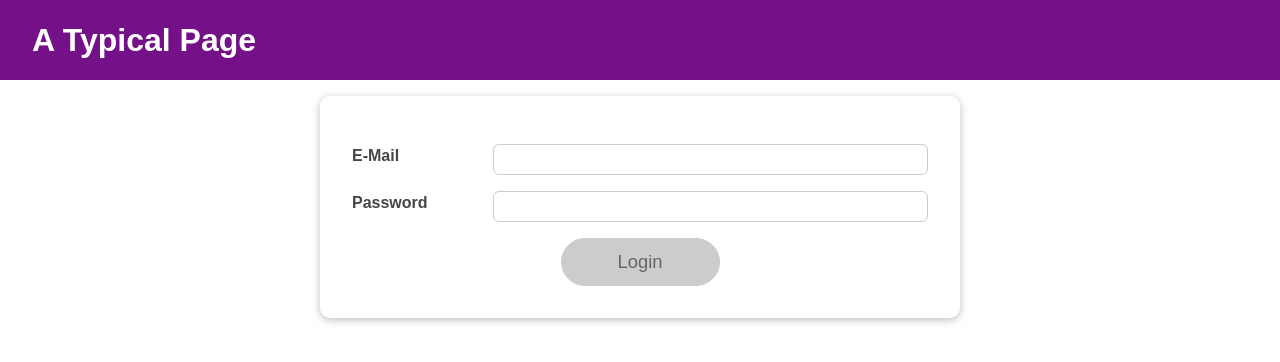
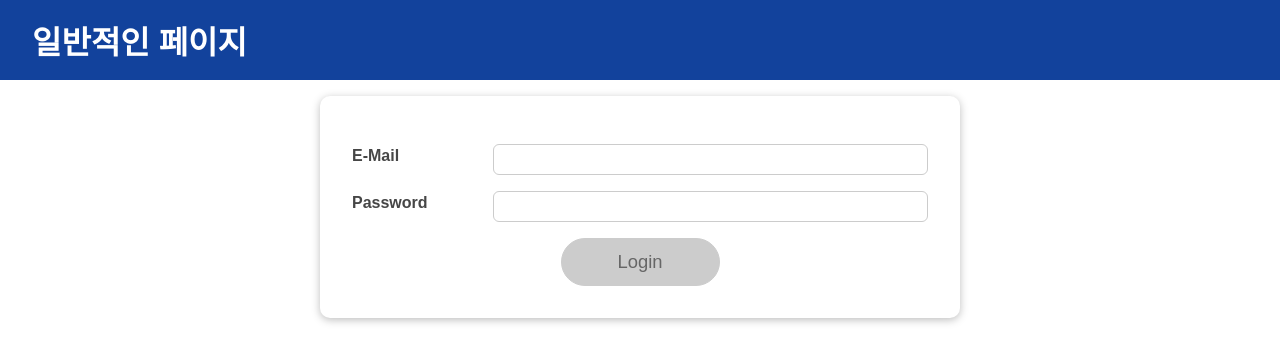
Before and after one commit to JuhwanLeeKR/udemy-react-login-page, a React (Create React App) app: page / in a window 1280 px wide. Shown: the top 362 px of the page. Built offline with nearby package versions, Linux system fonts and the light colour scheme.

Commit message:
Edit code: some styles, header typo

```diff
--- a/src/components/MainHeader/MainHeader.js
+++ b/src/components/MainHeader/MainHeader.js
@@ -6,8 +6,11 @@
 const MainHeader = (props) => {
   return (
     <header className={classes['main-header']}>
-      <h1>A Typical Page</h1>
-      <Navigation isLoggedIn={props.isAuthenticated} onLogout={props.onLogout} />
+      <h1>일반적인 페이지</h1>
+      <Navigation
+        isLoggedIn={props.isAuthenticated}
+        onLogout={props.onLogout}
+      />
     </header>
   );
 };
--- a/src/components/MainHeader/MainHeader.module.css
+++ b/src/components/MainHeader/MainHeader.module.css
@@ -7,7 +7,7 @@
   display: flex;
   justify-content: space-between;
   align-items: center;
-  background: #741188;
+  background: #12429c;
   padding: 0 2rem;
 }
 
```
